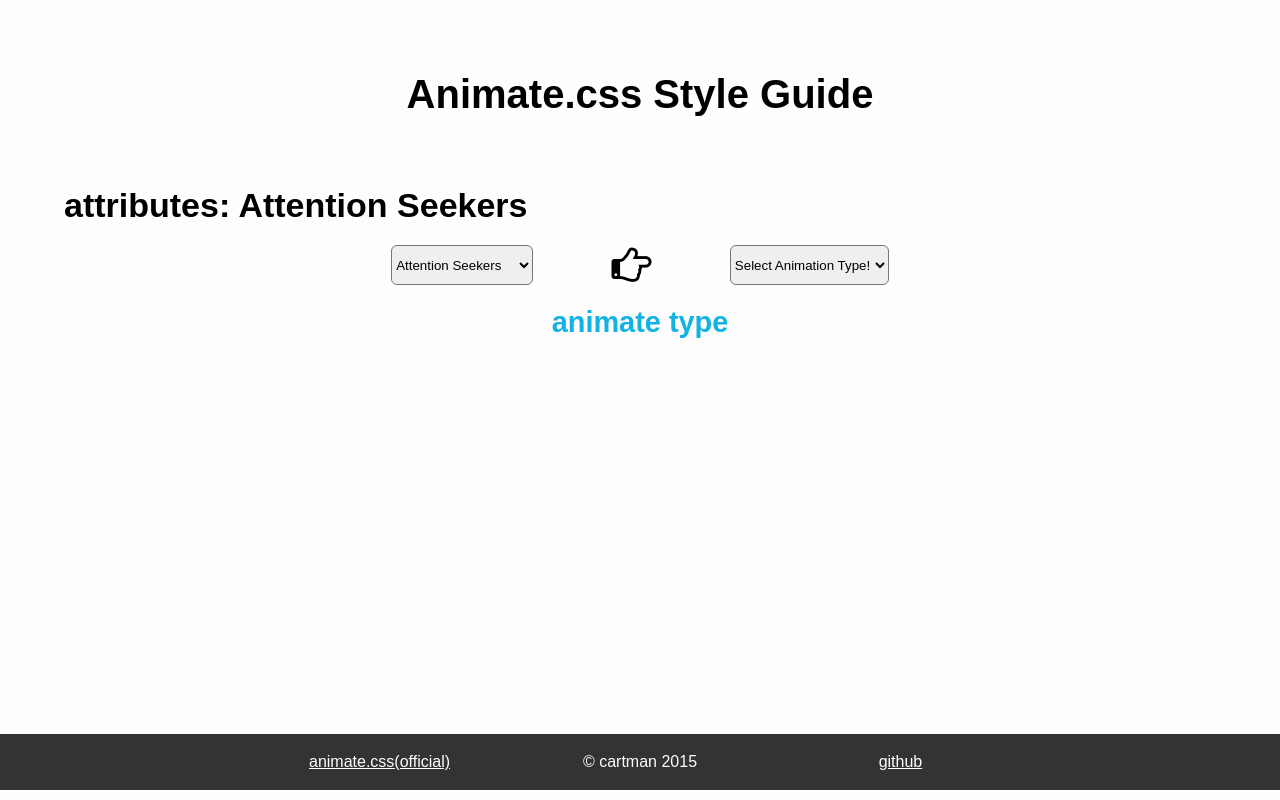
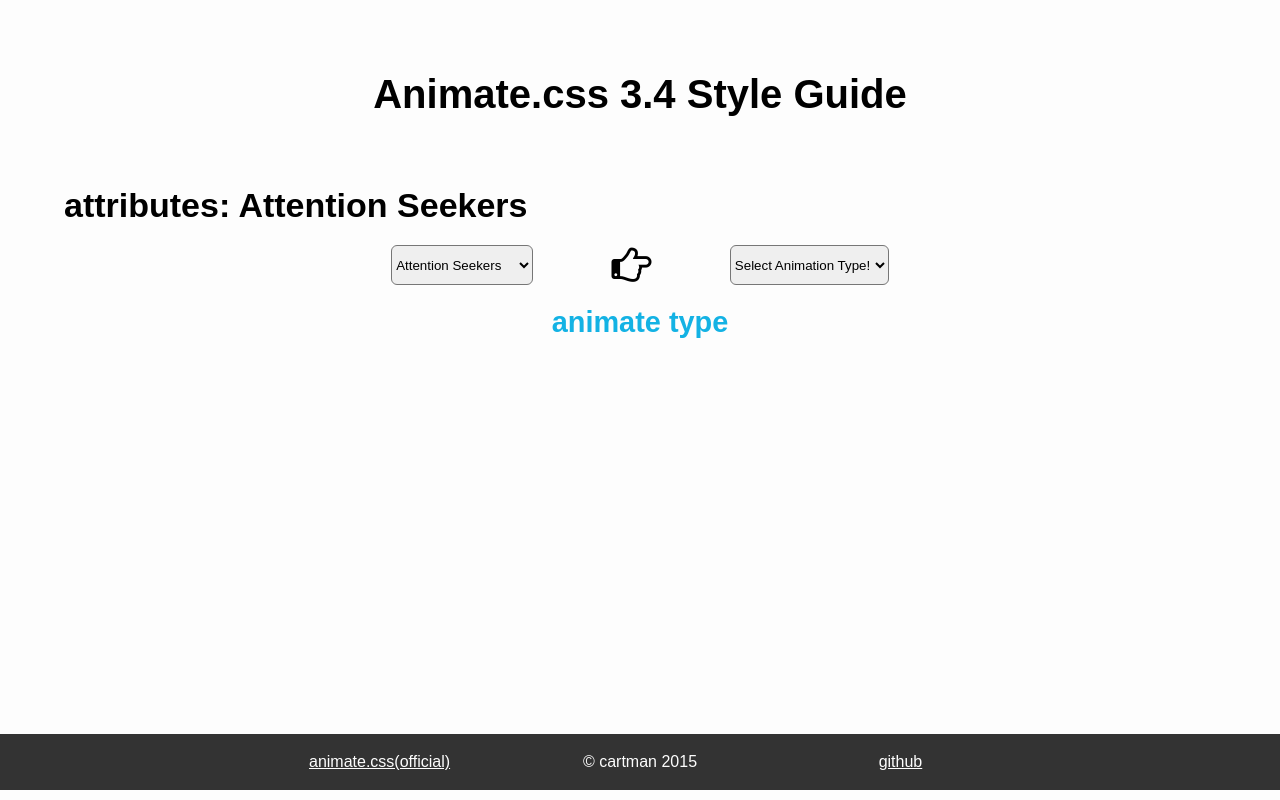
Before and after one commit to Cartman0/StyleGuideAnimate.css, a plain HTML site: page index.html in a window 1280 px wide. Drawn offline with nearby package versions, Linux system fonts and the light colour scheme.

Commit message:
fixed title
added version number of animate.css.

```diff
--- a/index.html
+++ b/index.html
@@ -22,7 +22,7 @@
     <!-- header -->
     <header>
       <div class="title_parent">
-        <h1 class="title_child">Animate.css Style Guide</h1>
+        <h1 class="title_child">Animate.css 3.4 Style Guide</h1>
       </div>
     </header>
 
```
